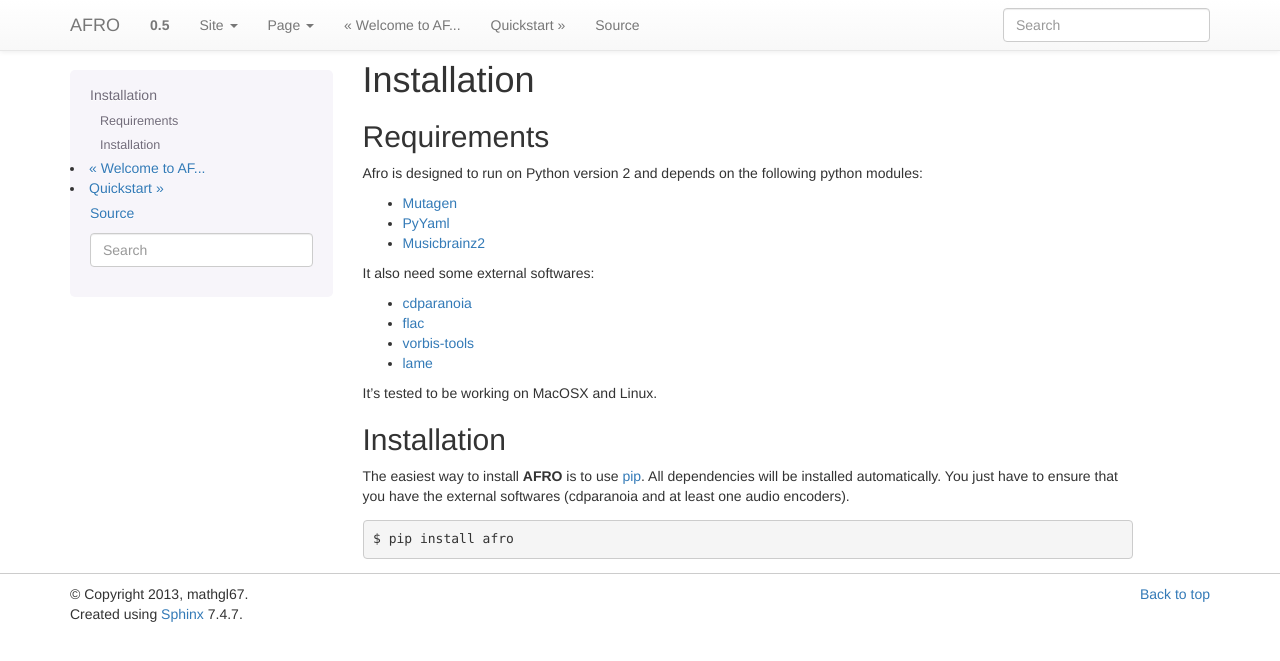
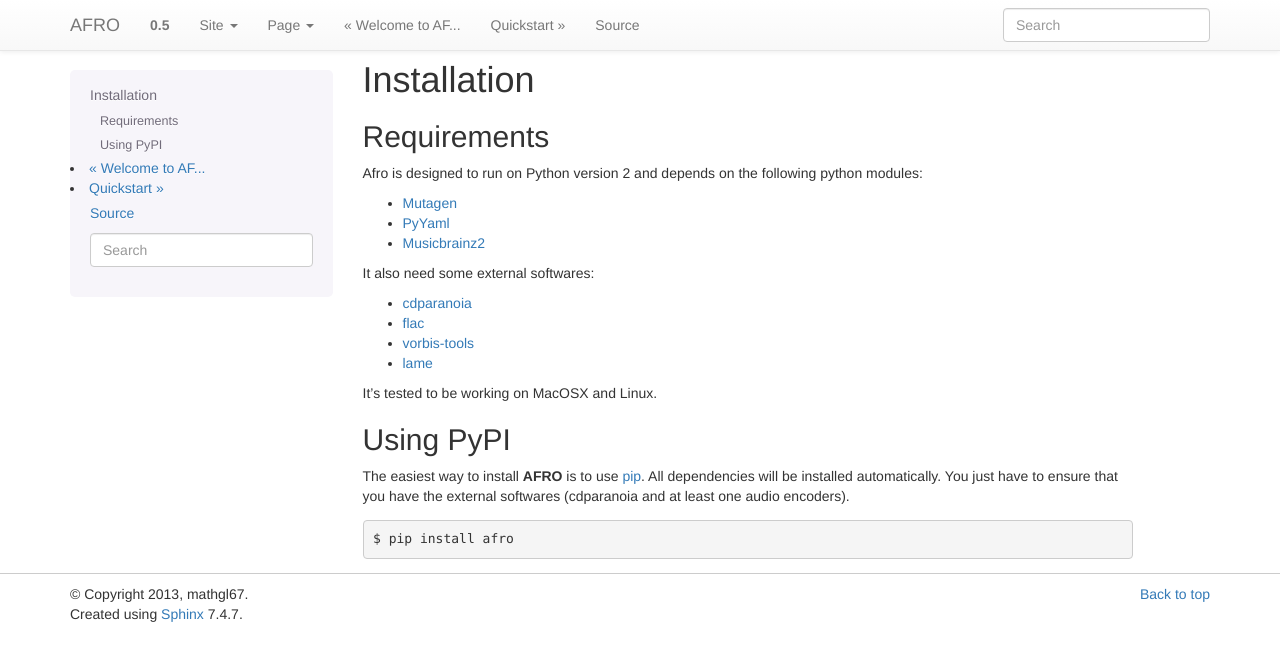
Before and after one commit to mathgl67/Afro, a Sphinx documentation site: the page built from doc/installation.rst, in a window 1280 px wide. Shown: the top 661 px of the page. Built offline with Sphinx 7.4.7, drawn with Linux system fonts in a browser that asks for light colours.

Commit message:
doc: change a title to avoid a repetition

```diff
--- a/doc/installation.rst
+++ b/doc/installation.rst
@@ -20,8 +20,8 @@
 
 It's tested to be working on MacOSX and Linux.
 
-Installation
-------------
+Using PyPI
+----------
 
 The easiest way to install **AFRO** is to use `pip <https://pypi.python.org/pypi/pip>`_.
 All dependencies will be installed automatically.
```
